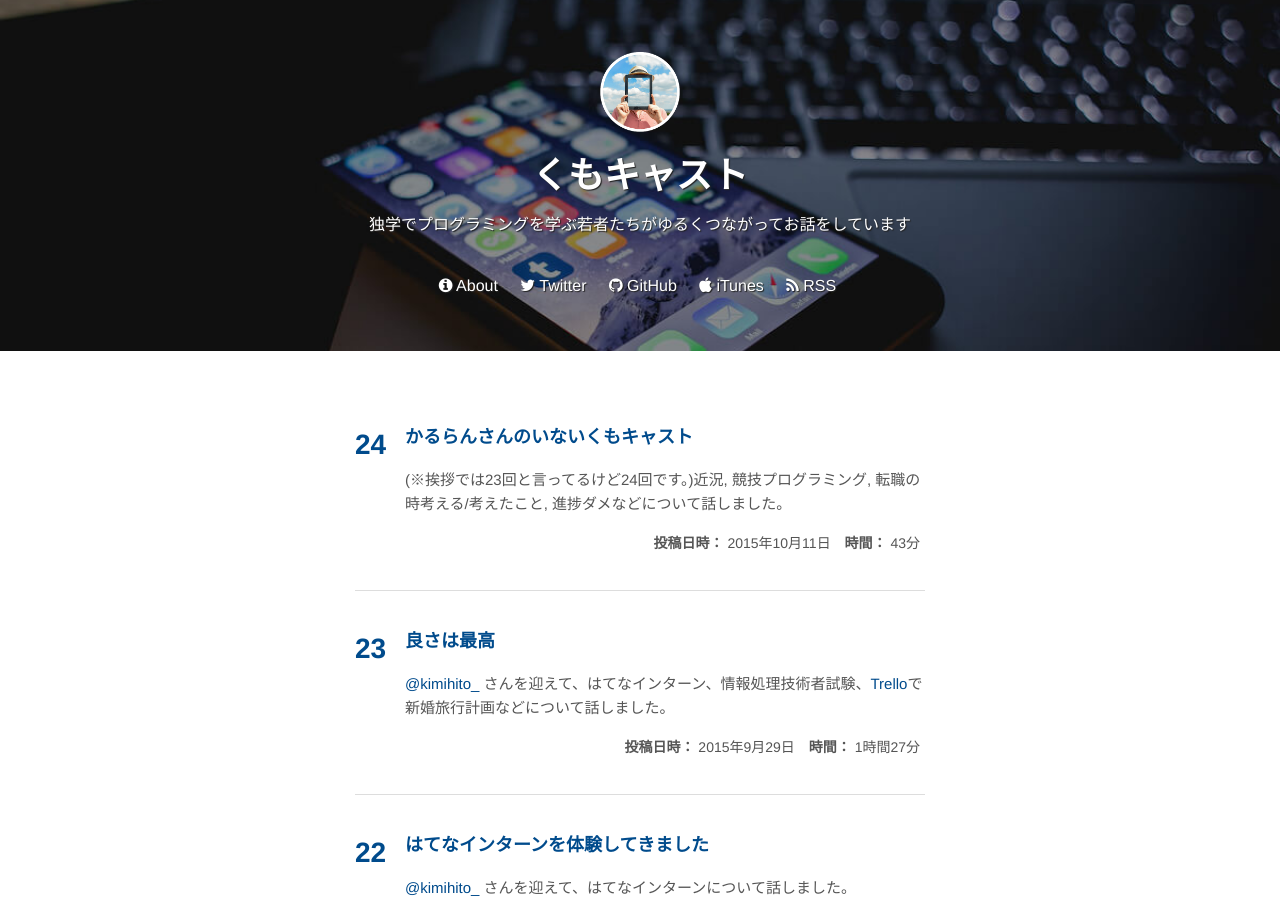
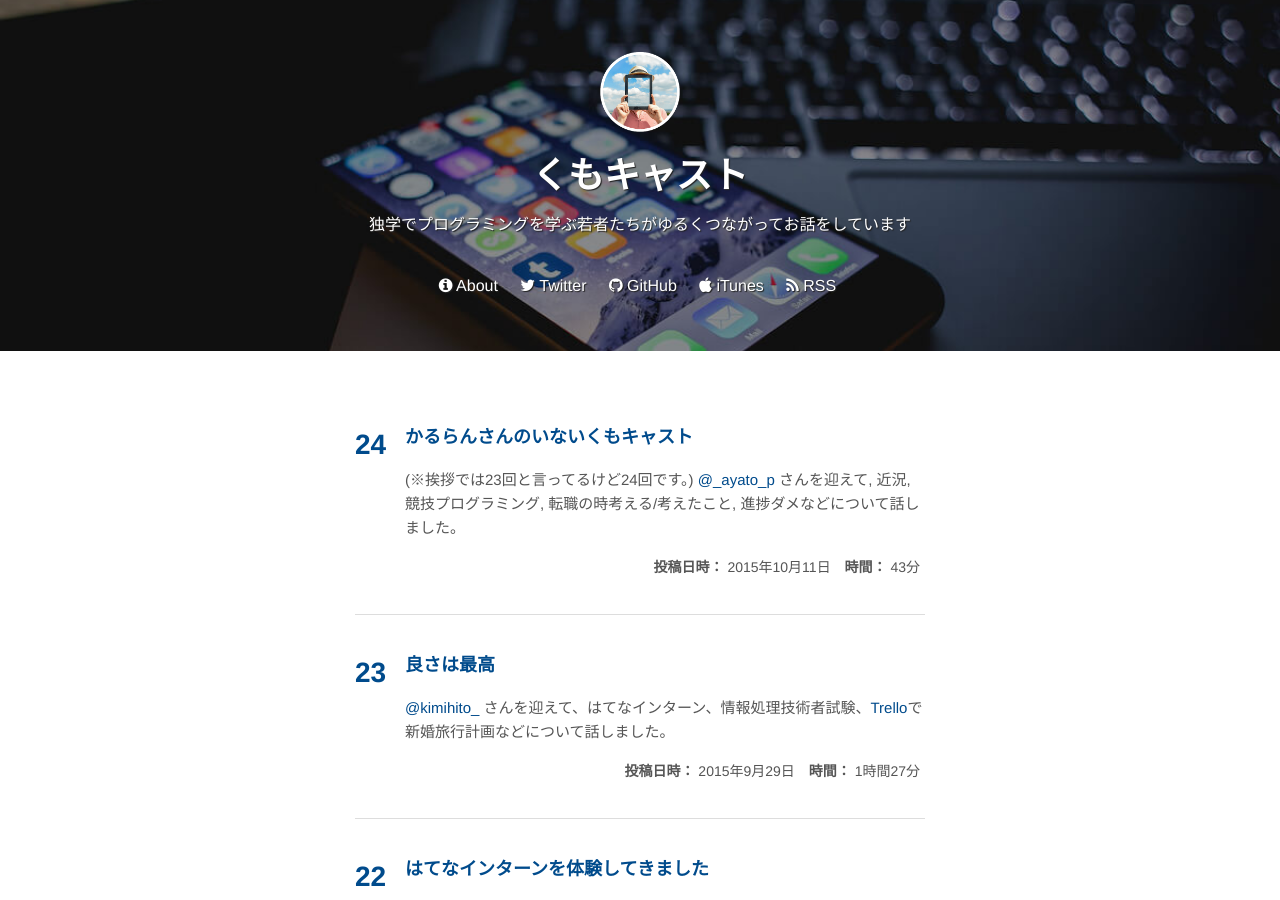
Before and after one commit to kumocast/kumocast.github.io, a Jekyll site: the page built from index.html, in a window 1280 px wide and 900 px high. Built offline with Jekyll 4.4.1, drawn with Linux system fonts in a browser that asks for light colours; nearby versions of some CDN libraries; Markdown is read by kramdown in place of the engine named in the settings.

Commit message:
説明文にゲストの名前を追加する

```diff
--- a/_posts/2015-10-12-kumocast-without-karur4n.md
+++ b/_posts/2015-10-12-kumocast-without-karur4n.md
@@ -6,7 +6,7 @@ duration: 43分
 image: https://i.gyazo.com/91c10a026d3be21256507a2f6fb2b27d.png
 members: ["_ayato_p", "gaaamii"]
 audio: http://kumocast.jp/audios/24.mp3
-description: (※挨拶では23回と言ってるけど24回です。)近況, 競技プログラミング, 転職の時考える/考えたこと, 進捗ダメなどについて話しました。
+description: (※挨拶では23回と言ってるけど24回です。) <a href="http://twitter.com/_ayato_p" target="blank">@_ayato_p</a> さんを迎えて, 近況, 競技プログラミング, 転職の時考える/考えたこと, 進捗ダメなどについて話しました。
 number: 24
 ---
 
```
